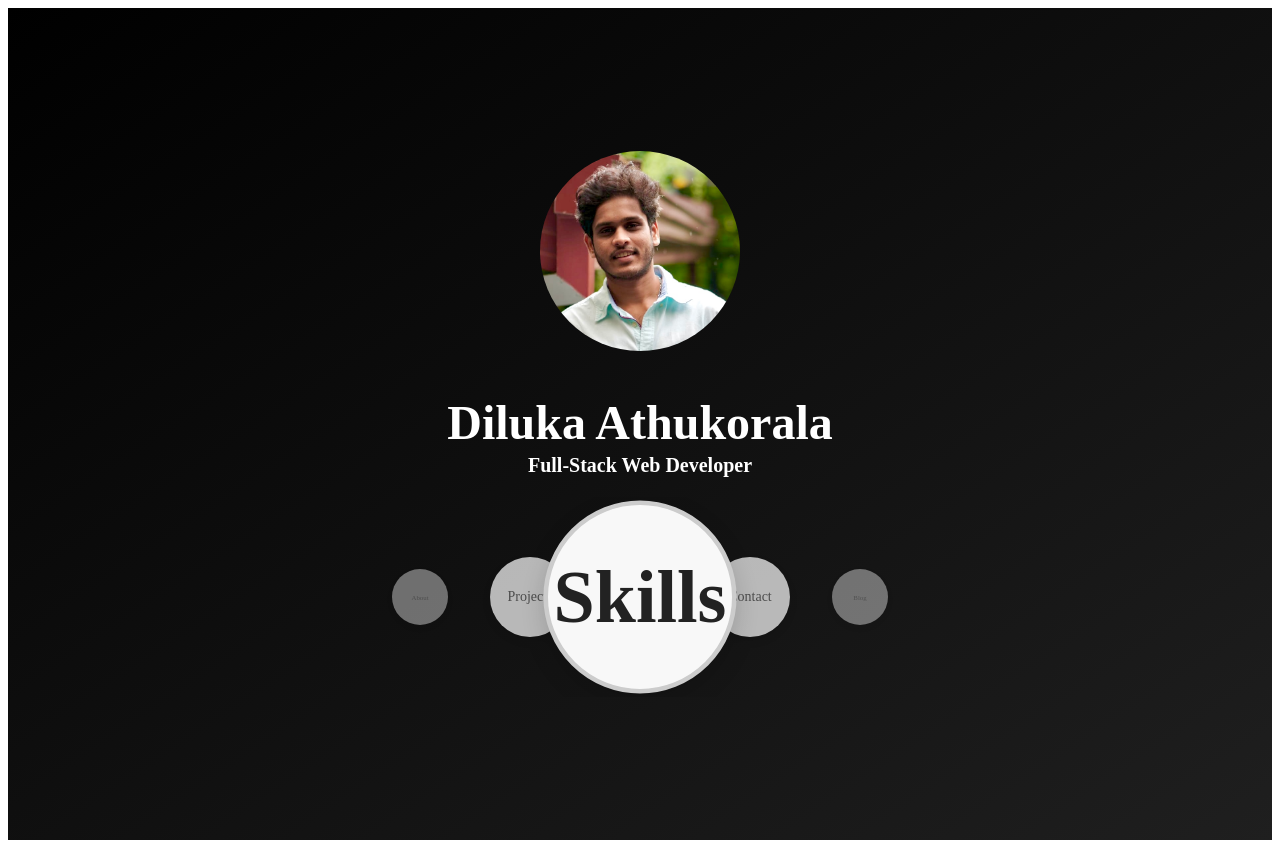
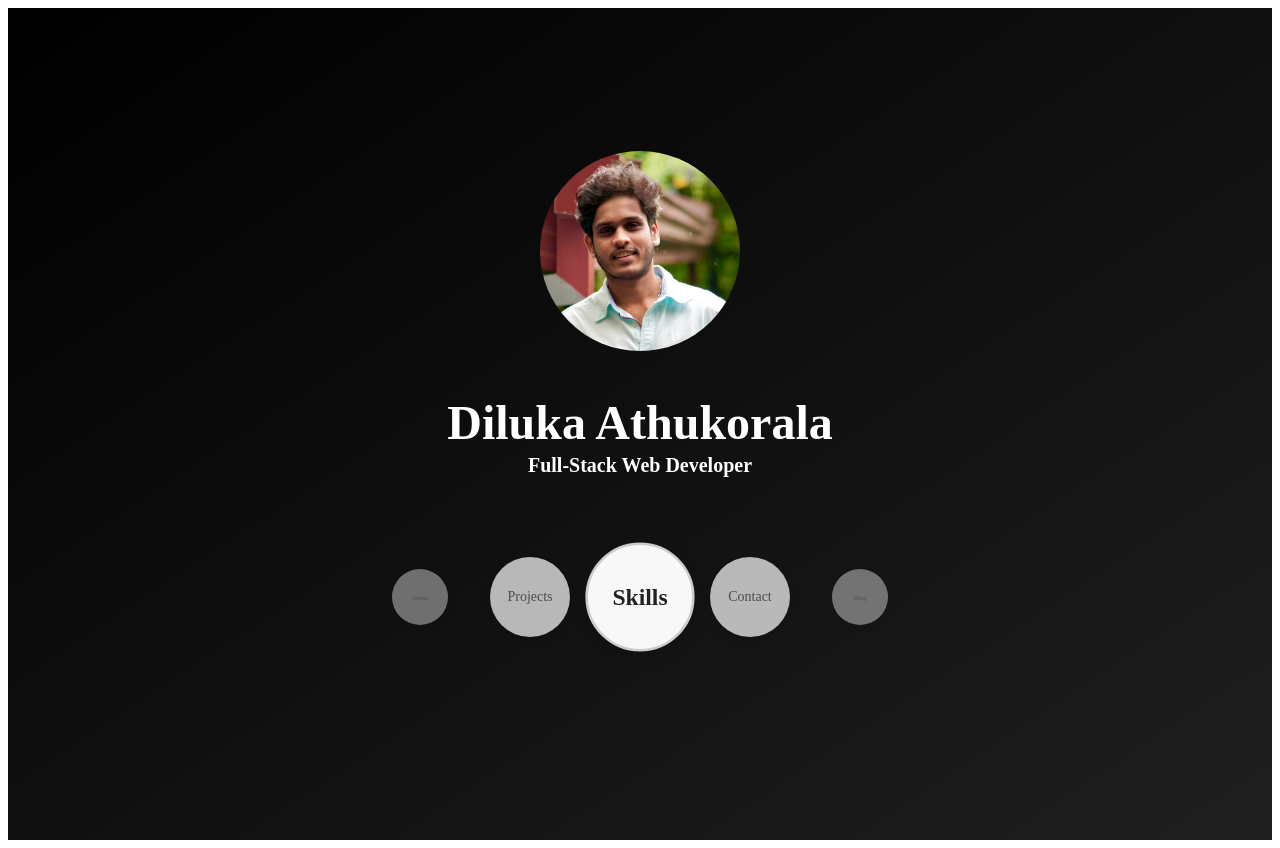
Before and after one commit to dilukaathukorala/My-Portfolio, a Next.js app: page / in a window 1280 px wide. Built offline with nearby package versions, Linux system fonts and the light colour scheme.

Commit message:
Update navigation bar
Changed scale of disc wheel

```diff
--- a/components/Navbar.js
+++ b/components/Navbar.js
@@ -86,7 +86,7 @@ export default function DiscSelector() {
 
           let scale, opacity, color;
           if (absOffset === 0) {
-            scale = 2.3;
+            scale = 1.3;
             opacity = 1;
             color = '#222';
           } else if (absOffset === 1) {
```
